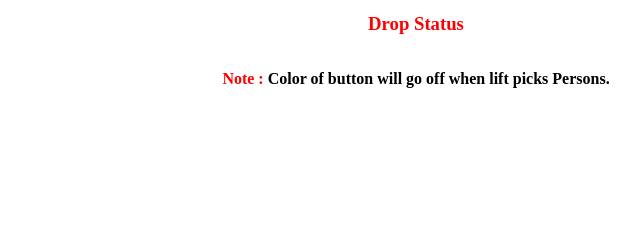
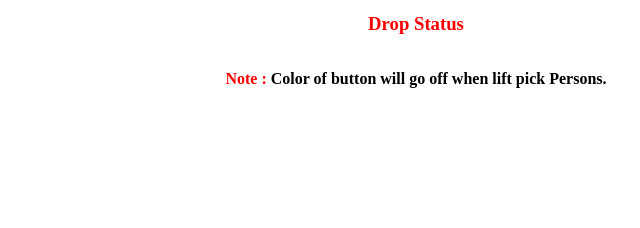
Before and after one commit to Gauthamkumar15/Lift_Assignment, a plain HTML site: page index.html in a window 1280 px wide. Shown: the part 490-718 px from the top of the page, 540-1180 px from the left. Drawn offline with Linux system fonts and the light colour scheme.

Commit message:
Second Commit with minor change

```diff
--- a/index.html
+++ b/index.html
@@ -47,7 +47,7 @@
             <h3 class="lift-status" id= "liftStatus">Lift is at Rest</h3>
             <h3 class="lift-status-pick" id= "liftStatusPick">Pick Status</h3>
             <h3 class="lift-status-drop" id= "liftStatusDrop">Drop Status</h3>
-            <p class = "note"><span class="note-color">Note :</span> Color of button will go off when lift picks Persons.</p>
+            <p class = "note"><span class="note-color">Note :</span> Color of button will go off when lift pick Persons.</p>
         </div>
     </div>
 
```
